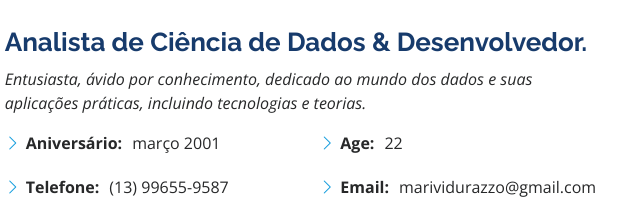
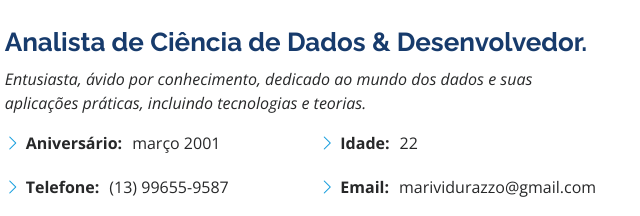
Before and after one commit to vickdurazzo/meu-site, a plain HTML site: page index.html in a window 1280 px wide. Shown: the part 1061-1277 px from the top of the page, 640-1280 px from the left. Drawn offline with nearby package versions, Linux system fonts and the light colour scheme.

Commit message:
Update index.html

```diff
--- a/index.html
+++ b/index.html
@@ -107,7 +107,7 @@
               </div>
               <div class="col-lg-6">
                 <ul>
-                  <li><i class="bi bi-chevron-right"></i> <strong>Age:</strong> <span>22</span></li>
+                  <li><i class="bi bi-chevron-right"></i> <strong>Idade:</strong> <span>22</span></li>
 
                   <li><i class="bi bi-chevron-right"></i> <strong>Email:</strong> <span>marividurazzo@gmail.com</span></li>
 
```
